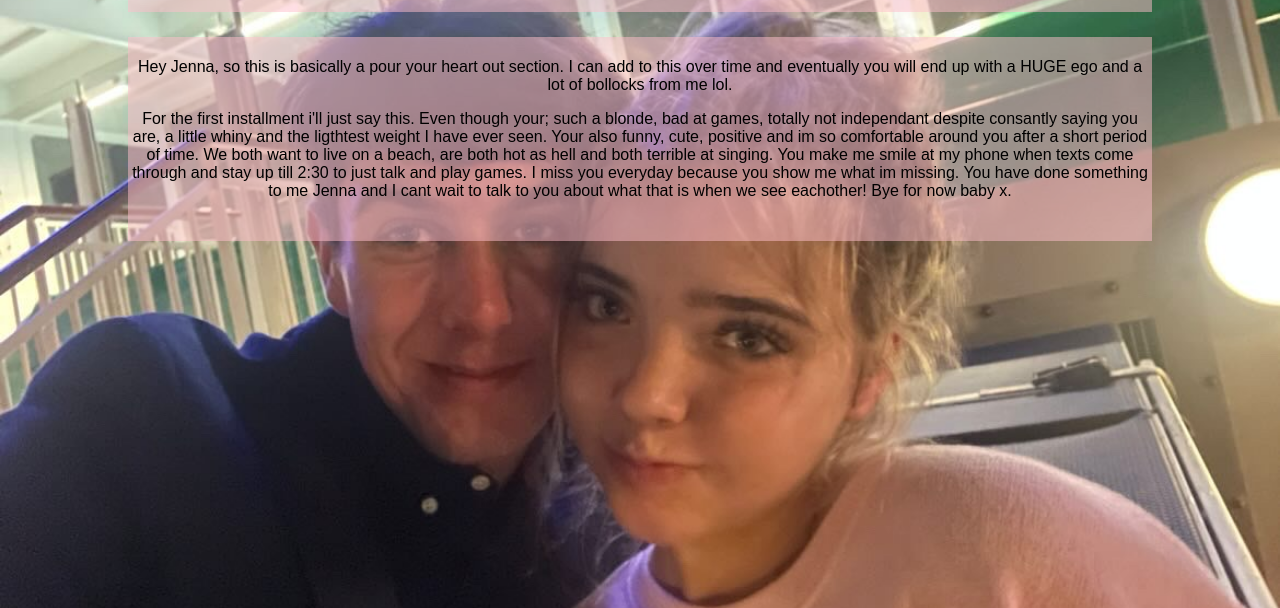
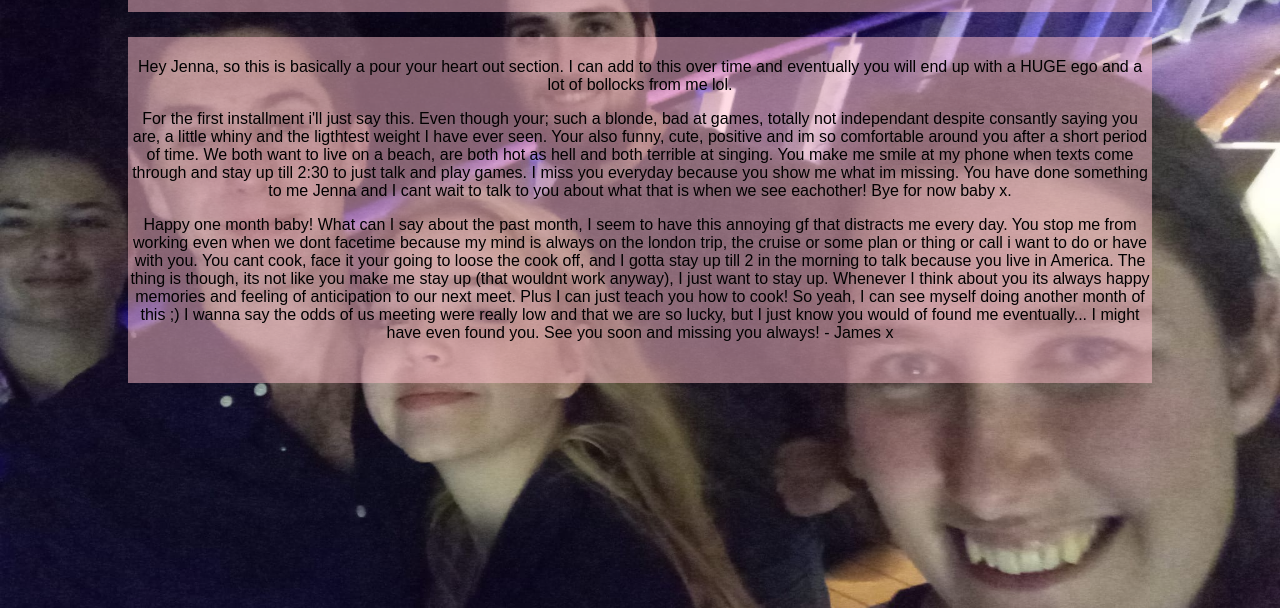
Before and after one commit to JamesFogwill/JennaCountdown, a plain HTML site: page PersonalNotes.html in a window 1280 px wide. Shown: the part 192-800 px from the top of the page. Drawn offline with Linux system fonts and the light colour scheme.

Commit message:
One month update

```diff
--- a/PersonalNotes.html
+++ b/PersonalNotes.html
@@ -33,6 +33,10 @@
                 <p>
                     For the first installment i'll just say this. Even though your; such a blonde, bad at games, totally not independant despite consantly saying you are, a little whiny and the ligthtest weight I have ever seen. Your also funny, cute, positive and im so comfortable around you after a short period of time. We both want to live on a beach, are both hot as hell and both terrible at singing. You make me smile at my phone when texts come through and stay up till 2:30 to just talk and play games. I miss you everyday because you show me what im missing. You have done something to me Jenna and I cant wait to talk to you about what that is when we see eachother! Bye for now baby x.
                 </p>
+
+                <p>
+                    Happy one month baby! What can I say about the past month, I seem to have this annoying gf that distracts me every day. You stop me from working even when we dont facetime because my mind is always on the london trip, the cruise or some plan or thing or call i want to do or have with you. You cant cook, face it your going to loose the cook off, and I gotta stay up till 2 in the morning to talk because you live in America. The thing is though, its not like you make me stay up (that wouldnt work anyway), I just want to stay up. Whenever I think about you its always happy memories and feeling of anticipation to our next meet. Plus I can just teach you how to cook! So yeah, I can see myself doing another month of this ;) I wanna say the odds of us meeting were really low and that we are so lucky, but I just know you would of found me eventually... I might have even found you. See you soon and missing you always! - James x
+                </p>
             </div>
 
         </main>
--- a/Styles.css
+++ b/Styles.css
@@ -16,7 +16,7 @@ body {
     background-image: url(images/MicrosoftTeams-image\ \(14\).png);
 }
 .bodyNotes {
-    background-image: url(images/MicrosoftTeams-image\ \(9\).png);
+    background-image: url(images/MicrosoftTeams-image\ \(4\).png);
 }
 .container {
     margin-left: auto;
```
Also changed, not shown: index.html (+1 -1 lines).
